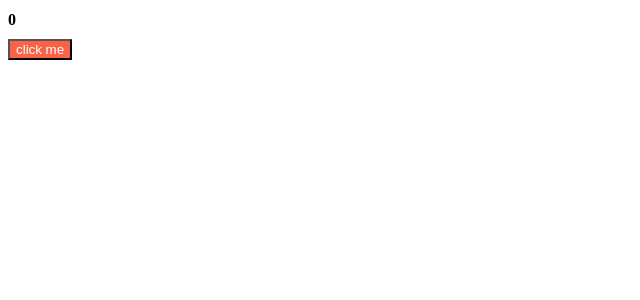
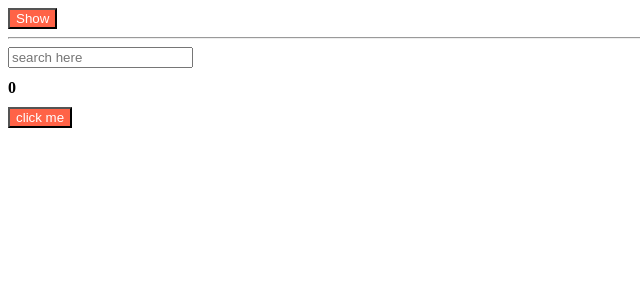
Before and after one commit to seungrye/nomadcoders.movie-web-service, a React (Create React App) app: page / in a window 1280 px wide. Shown: the top 300 px of the page, without its empty margins (0-640 px from the left). Built offline with nearby package versions, Linux system fonts and the light colour scheme.

Commit message:
useEffect 사용시, destroy 될때 불리는 예제 작성

```diff
--- a/src/App.js
+++ b/src/App.js
@@ -2,15 +2,48 @@
 import styles from "./App.module.css";
 import { useEffect, useState } from "react";
 
+function Hello() {
+  useEffect(() => {
+    console.log("created ->");
+    return () => console.log("<- destroyed");
+  }, []);
+
+  return <h1>Hello</h1>;
+}
+
 function App() {
+  const [showing, setShowing] = useState(false);
+  const onChangeShowing = () => setShowing(prev => !prev);
+
   const [counter, setCounter] = useState(0);
   const onClick = () => setCounter(prev => prev + 1);
 
-  const runOnlyOnce = () => console.log("I run only once time");
-  useEffect(runOnlyOnce, []);
+  const [keyword, setKeyword] = useState("");
+  const onSearch = (event) => setKeyword(event.target.value);
+
+  useEffect(() => {
+    console.log("I run only once");
+  }, []);
+
+  useEffect(() => {
+    if (keyword !== "" && keyword.length > 5) {
+      console.log("SEARCH FOR :", keyword);
+    }
+  }, [keyword]);
 
   return (
     <div>
+      <div>
+        {showing ? <Hello /> : null}
+        <button onClick={onChangeShowing}>{showing ? "Hide" : "Show"}</button>
+      </div>
+
+      <hr />
+
+      <input type="text" placeholder="search here"
+        value={keyword}
+        onChange={onSearch}
+      />
       <h1 className={styles.title}>{counter}</h1>
       <Button text={"click me"} onClick={onClick} />
     </div>
```
